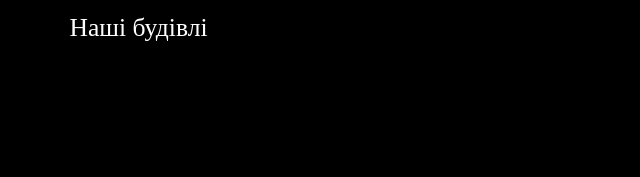
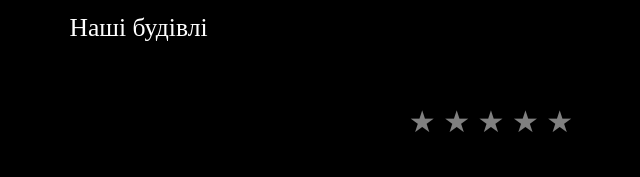
Before and after one commit to LenaFedchenko/real-estate-website, a Python web app: template Project/home/templates/home.html in a window 1280 px wide. Shown: the part 1114-1291 px from the top of the page, without its empty margins (149-789 px from the left). Before the commit the page ends 1155 px from the top, so only its background shows below. Run offline with Jinja, Linux system fonts and the light colour scheme; the template is opened without the code that fills it, so the values that code supplies are empty.

Commit message:
added stars

```diff
--- /dev/null
+++ b/Project/Project/static/css/footer.css
@@ -0,0 +1,17 @@
+                footer {
+                    text-align: center;
+                    padding: 20px;
+                }
+
+                .stars {
+                    font-size: 30px;
+                    cursor: pointer;
+                }
+
+                .star {
+                    color: gray;
+                }
+
+                .star.active {
+                    color: gold;
+                }
--- /dev/null
+++ b/Project/Project/static/js/footer.js
@@ -0,0 +1,16 @@
+const stars = document.querySelectorAll('.star');
+const result = document.getElementById('result');
+
+stars.forEach(star => {
+    star.addEventListener('click', function() {
+        let value = this.getAttribute('data-value');
+
+        stars.forEach(s => s.classList.remove('active'));
+
+        for(let i = 0; i < value; i++){
+            stars[i].classList.add('active');
+        }
+
+        result.innerText = "Ваша оцінка: " + value;
+    });
+});
--- a/Project/Project/templates/base.html
+++ b/Project/Project/templates/base.html
@@ -4,6 +4,7 @@
         <meta name="viewport" content="width=device-width, initial-scale=1.0">
         <title>{% block title %}{% endblock title %}</title>
         <link rel="stylesheet" href="{{ url_for('static', filename='css/header.css') }}">
+        <link rel="stylesheet" href="{{ url_for('static', filename='css/footer.css') }}">
         {% block links %}{% endblock links %}
     </head>
     <body>
@@ -27,5 +28,20 @@
 
             {% endblock %}
         </main>
+        <footer>
+            <h3>Оцініть сайт:</h3>
+            <div class="stars" id="stars">
+                <span class="star" data-value="1">★</span>
+                <span class="star" data-value="2">★</span>
+                <span class="star" data-value="3">★</span>
+                <span class="star" data-value="4">★</span>
+                <span class="star" data-value="5">★</span>
+            </div>
+
+            <p id="result">Ваша оцінка: 0</p>
+
+
+            <script src="{{ url_for('static', filename='js/footer.js') }}"></script>
+        </footer>
     </body>
 </html>
```
Also changed, not shown: Project/Project/static/css/header.css (line endings or trailing spaces), 1 other file.
